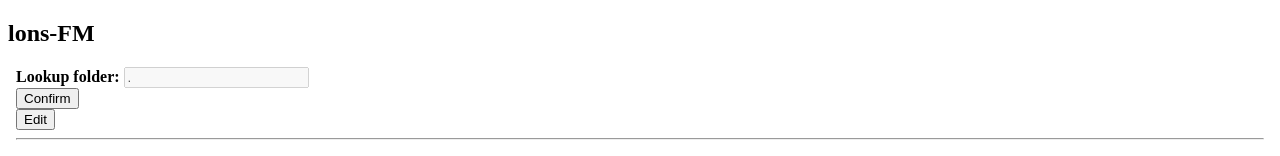
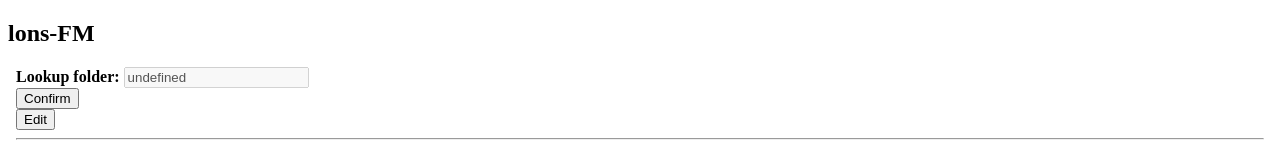
Before and after one commit to lonskyne/lons-FM, a SvelteKit app: page / in a window 1280 px wide. Shown: the top 156 px of the page. Built offline with nearby package versions, Linux system fonts and the light colour scheme.

Commit message:
Selecting lookup folder now changes to reading the selected folder

```diff
--- a/src/routes/+page.server.js
+++ b/src/routes/+page.server.js
@@ -2,9 +2,10 @@ import fs from 'fs'
 import promisify from 'util'
 
 export const actions = {
-	confirmFolder: async ({ request} ) => {
-		console.log(await request.formData());
-		var fileNames = await fs.promises.readdir(".");
-		return { fileNames };
+	confirmFolder: async ({ request } ) => {
+		const requestData= await request.formData();
+		const lookupFolder = requestData.get("lookupFolder");
+		var fileNames = await fs.promises.readdir(lookupFolder);
+		return { lookupFolder, fileNames};
 	}
 }
--- a/src/routes/+page.svelte
+++ b/src/routes/+page.svelte
@@ -9,20 +9,22 @@
 	let i = 0;
 	let inputDisabled = true;
 
+	//Overall folder variables
+	let lookupFolder;
 	let fileNames;
 
+	//Current file variables
 	let curFileName;
 	let fileContent = data.fileData;
 	let lastmod = "1/1/1900";
 
+	//Update files if the folder path is confirmed
 	if(form!=null)
 	{
 		fileNames = form.fileNames;
+		lookupFolder = form.lookupFolder;
 		curFileName = fileNames[0];
-	}
-	else
-	{
-		console.log("Choose the lookup folder!");
+		inputDisabled = true;
 	}
 
 	function nextFile() {
@@ -38,19 +40,14 @@
 	{
 		inputDisabled = false;
 	}
-
-	function confirmFolder()
-	{
-		inputDisabled = true;
-	}
 </script>
 
 <body>
 	<form method="POST" action="?/confirmFolder">
 		<b>Lookup folder:</b>
-		<input disabled={inputDisabled} type="text" value='.'><br>
+		<input disabled={inputDisabled} type="text" name="lookupFolder" value={lookupFolder}/><br>
 
-		<button on:click="{confirmFolder}">Confirm</button>
+		<button>Confirm</button>
 	</form>
 		<button on:click="{enableInput}">Edit</button>
 
```
